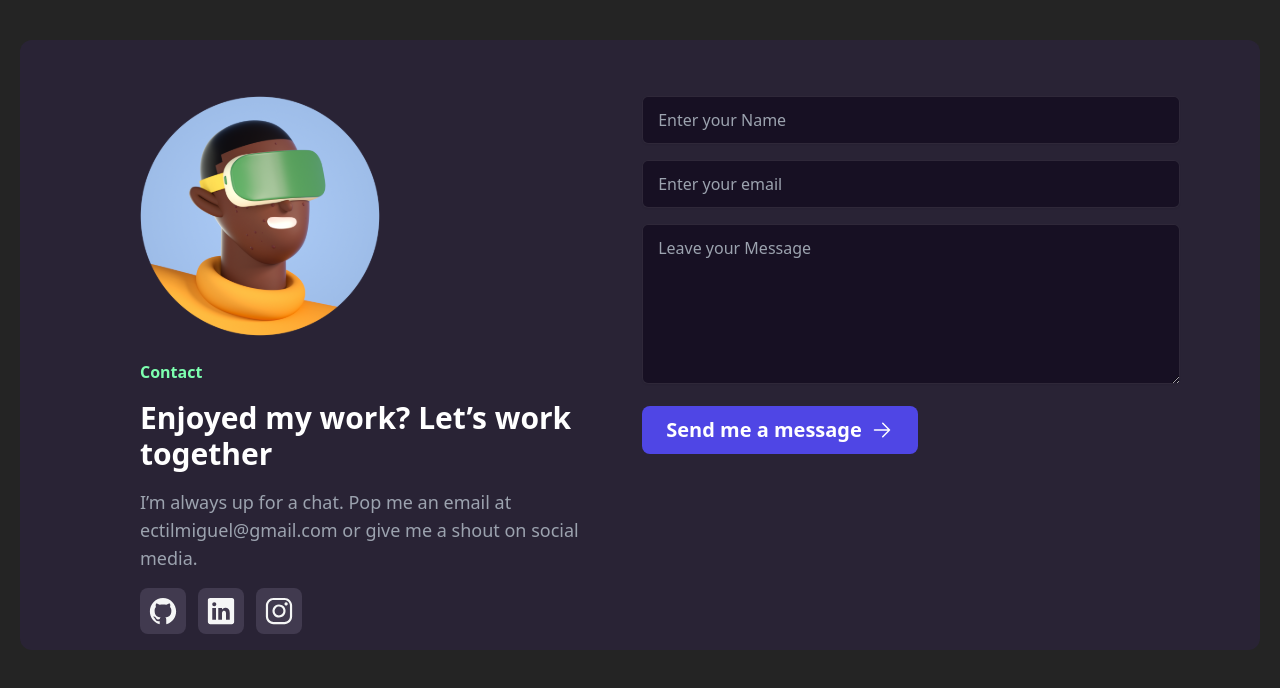
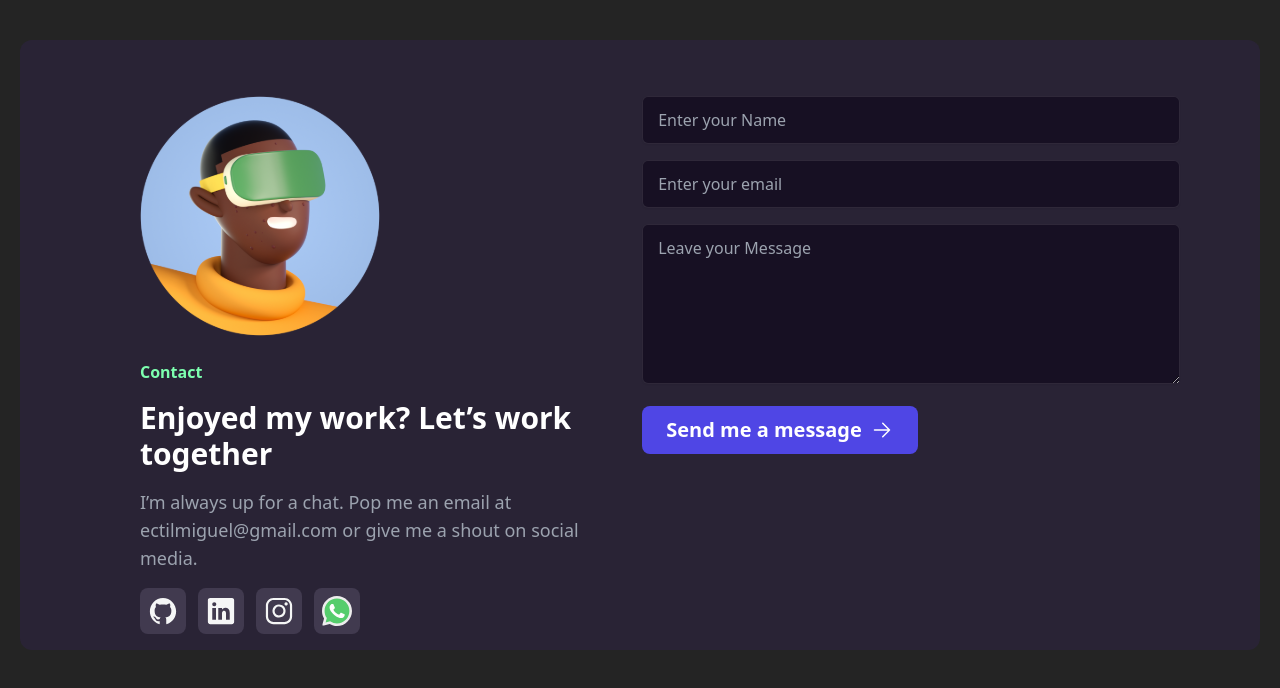
Before and after one commit to Miguel-ectil/portfolio, a Next.js app: page /contact in a window 1280 px wide. Shown: the top 688 px of the page. Built offline with nearby package versions, Linux system fonts and the light colour scheme.

Commit message:
[ADD] Adicicionando icone svg do whattsapp

```diff
--- a/src/app/contact/page.tsx
+++ b/src/app/contact/page.tsx
@@ -3,30 +3,30 @@
 import { useState } from 'react';
 import Image from 'next/image'
 import { Toaster, toast } from "sonner";
-import emailjs from '@emailjs/browser'
+// import emailjs from '@emailjs/browser'
 
 export default function Contact() {
   const [name, setName] = useState("")
   const [email, setEmail] = useState("")
   const [message, setMessage] = useState("")
 
-  function enviarEmail() {
+//   function enviarEmail() {
 
-    const templateParams = {
-      from_name: name,
-      message: message,
-      email: email
-    }
+//     const templateParams = {
+//       from_name: name,
+//       message: message,
+//       email: email
+//     }
 
-    toast.success("Mensagem enviada com sucesso !");
-    emailjs.send("service_e23n6h9", "template_pe67ijs", templateParams, 'Fd8CvKZwAuHWdj1FJ')
-    .then((res: any) => {
-      console.log("Email enviado", res.status, res.text)
-    })
-    .catch((err: any) => {
-      console.log("ERRO", err)
-    })
-}
+//     toast.success("Mensagem enviada com sucesso !");
+//     emailjs.send("service_e23n6h9", "template_pe67ijs", templateParams, 'Fd8CvKZwAuHWdj1FJ')
+//     .then((res: any) => {
+//       console.log("Email enviado", res.status, res.text)
+//     })
+//     .catch((err: any) => {
+//       console.log("ERRO", err)
+//     })
+// }
 
   return (
     <>
@@ -84,6 +84,17 @@ export default function Contact() {
                     />
                   </a>
                 </div>
+                <div className='p-2 rounded-lg bg-[#413A4F]'>
+                  <a href="https://wa.me/11914848679">
+                    <Image
+                      src={`/logo-whatsapp.svg`}
+                      width={30}
+                      height={30}
+                      alt='whatsapp'
+                      className='rounded-sm'
+                    />
+                  </a>
+                </div>
               </div>
             </div>
           </div>
@@ -119,7 +130,7 @@ export default function Contact() {
               placeholder="Leave your Message"
             />
             <button
-              onClick={enviarEmail}
+              // onClick={enviarEmail}
               className='md:text-xl flex cursor-pointer items-center gap-x-2 rounded-lg bg-indigo-600 px-5 py-1.5 text-sm font-semibold text-white transition hover:opacity-75 md:px-6 md:py-2.5'
             >
               Send me a message
```
Also changed, not shown: public/logo-whatsapp.svg (added).
